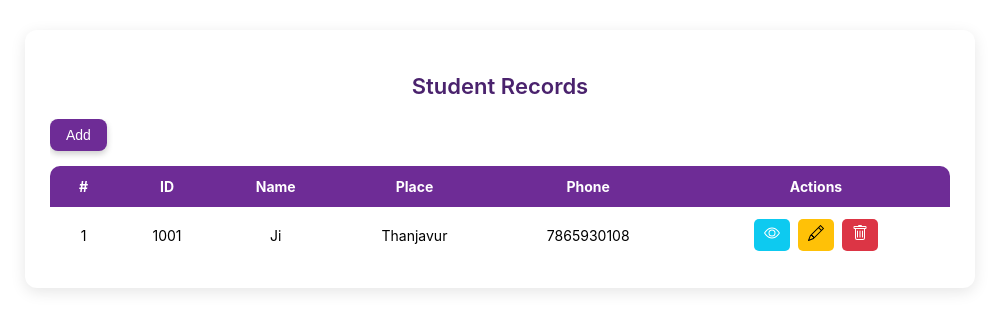
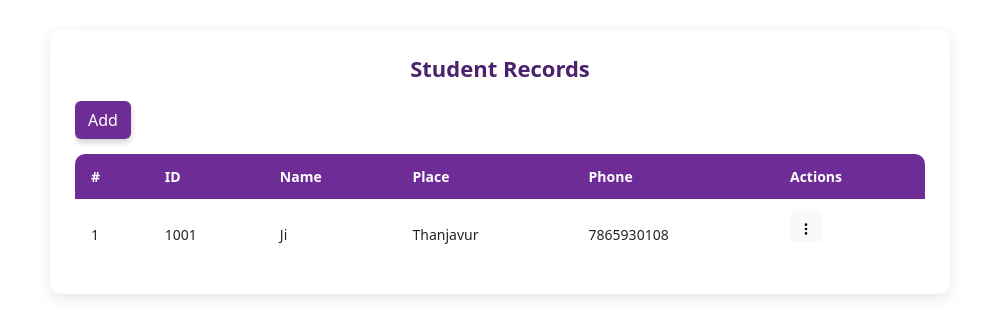
Before and after one commit to Nandhini-ns/React-Learning, a React (Create React App) app: page /studenttable in a window 1280 px wide. Shown: the top 336 px of the page, without its empty margins (140-1139 px from the left). Built offline with nearby package versions, Linux system fonts and the light colour scheme.

Commit message:
CRUD Operation in React.js

```diff
--- a/package.json
+++ b/package.json
@@ -11,7 +11,7 @@
     "react": "^19.1.1",
     "react-dom": "^19.1.1",
     "react-icons": "^5.5.0",
-    "react-router-dom": "^7.7.1",
+    "react-router-dom": "^7.8.2",
     "react-scripts": "5.0.1",
     "web-vitals": "^2.1.4"
   },
--- a/src/Compontent/Curd Opration/Student.css
+++ b/src/Compontent/Curd Opration/Student.css
@@ -31,15 +31,16 @@
 }
 
 .btn-add {
-  background-color: #6e2c96;
-  color: #fff;
+  background-color: #6e2c96 !important;
+  color: #fff !important;
   font-weight: 500;
   box-shadow: 0 3px 6px rgba(0, 0, 0, 0.2);
   transition: 0.3s ease;
+
 }
 
 .btn-add:hover {
-  background-color: #571c78;
+  background-color: #571c78 !important;
 }
 
 table {
@@ -56,7 +57,7 @@ thead tr {
 
 th, td {
   padding: 12px 16px;
-  text-align: center;
+
   font-size: 14px;
 }
 
@@ -68,7 +69,8 @@ tbody tr:hover {
   background-color: #f1e9f9;
 }
 
-.btn-action {
+/* .btn-action { */
+/* .dropdown-item{
   border: none;
   padding: 6px 10px;
   margin: 0 4px;
@@ -89,4 +91,36 @@ tbody tr:hover {
 .btn-action.delete {
   background-color: #dc3545;
   color: white;
+} */
+
+.custom-dropdown {
+  position: absolute;
+  top: -97%;       /* button ku adikula varum */
+  right: 0;        /* table cell right side ku align aagum */
+  margin-top: 11px;
+  background: #fff;
+  border: 1px solid #ddd;
+  border-radius: 8px;
+  box-shadow: 0 2px 8px rgba(0, 0, 0, 0.2);
+  z-index: 2000;
+  min-width: 47px;
+  /* padding: 5px 0; */
+  left: 31px;
+
 }
+
+.custom-dropdown .dropdown-item {
+  display: flex;
+  align-items: center;
+  width: 100%;
+  background: none;
+  border: none;
+  padding: 7px 12px;
+  text-align: left;
+   font-size: 14px;
+   cursor: pointer;
+}
+
+.custom-dropdown .dropdown-item:hover {
+  background-color: #f1f1f1;
+}
--- a/src/Compontent/Curd Opration/StudentTable.js
+++ b/src/Compontent/Curd Opration/StudentTable.js
@@ -1,14 +1,30 @@
-import React from 'react';
+import React,{ useState,useEffect,useRef } from 'react';
+import { useNavigate } from "react-router-dom";
 import './Student.css';
-import { BsEye, BsPencil, BsTrash } from "react-icons/bs";
+import { BsThreeDotsVertical, BsEye, BsPencil, BsTrash } from "react-icons/bs";
+import 'bootstrap/dist/css/bootstrap.min.css';
+import 'bootstrap/dist/js/bootstrap.bundle.min.js';
+
 
 export default function StudentTable() {
+   const [open, setOpen] = useState(false);
+   const menuRef = useRef(null);
+   const navigate = useNavigate();
+
+   useEffect(()=>{
+    const handleClickOutside = (event)=>{if(menuRef.current && !menuRef.current.contains(event.target)){
+      setOpen(false);
+    }
+  };
+     document.addEventListener("mousedown", handleClickOutside);
+      return () => document.removeEventListener("mousedown", handleClickOutside);
+   },[]);
   return (
     <div>
         <div className='container-s'>
             <h2>Student Records</h2>
             <div className='table-container'>
-                <button className='btn btn-add'>Add</button>
+                <button className='btn btn-add' onClick={() => navigate("/create")}>Add</button>
                 <table>
                     <thead>
                         <tr>
@@ -20,13 +36,14 @@ export default function StudentTable() {
                            <th>Actions</th>
                         </tr>
                     </thead>
-                    <tbody className='tal'>
+                    {/* <tbody className='tal'>
+                      <tr>
                       <td>1</td>
                       <td>1001</td>
                       <td>Ji</td>
                       <td>Thanjavur</td>
                       <td>7865930108</td>
-                      <td>
+                      {/* <td>
                          <button className="btn-action view">
                             <BsEye />
                          </button>
@@ -36,8 +53,46 @@ export default function StudentTable() {
                             <button className="btn-action delete">
                                <BsTrash />
                             </button>
-                       </td>
-                    </tbody>
+                       </td> */}
+
+                     <tbody className='tal'>
+                          <tr>
+                              <td>1</td>
+                              <td>1001</td>
+                              <td>Ji</td>
+                              <td>Thanjavur</td>
+                              <td>7865930108</td>
+                                <td className="position-relative">
+  <div ref={menuRef} style={{ display: "inline-block", position: "relative" }}>
+    {/* 3 dots button */}
+    <button
+      className="btn btn-light btn-sm"
+      onClick={() => setOpen(!open)}
+    >
+      <BsThreeDotsVertical />
+    </button>
+
+    {/* Dropdown */}
+    {open && (
+      <div
+        className="custom-dropdown">
+        <button className="dropdown-item d-flex align-items-center">
+          <BsEye style={{ marginRight: "8px",color:"blue",width:"100px" }} />
+        </button>
+        <button className="dropdown-item d-flex align-items-center">
+          <BsPencil style={{ marginRight: "8px" }} />
+        </button>
+        <button className="dropdown-item text-danger d-flex align-items-center">
+          <BsTrash style={{ marginRight: "8px" }} />
+        </button>
+      </div>
+    )}
+  </div>
+</td>
+
+                              </tr>
+                       </tbody>
+
                 </table>
 
             </div>
```
Also changed, not shown: 1 other file (tests, documents, lock files or other folders).
